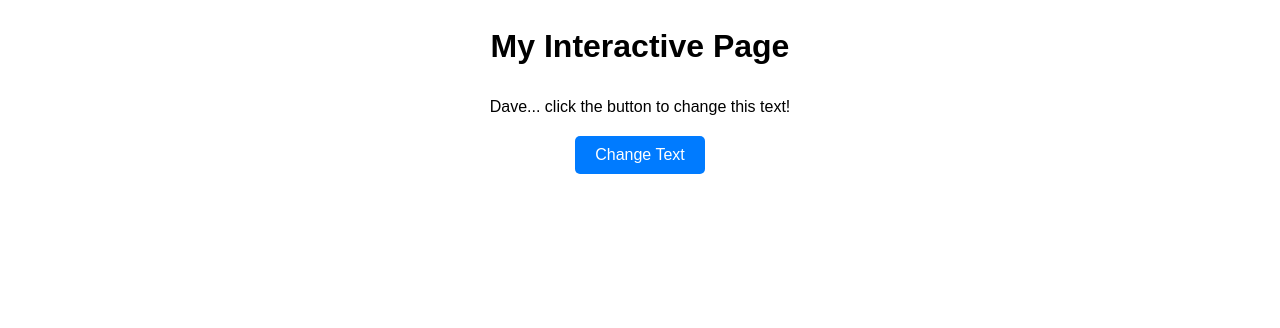
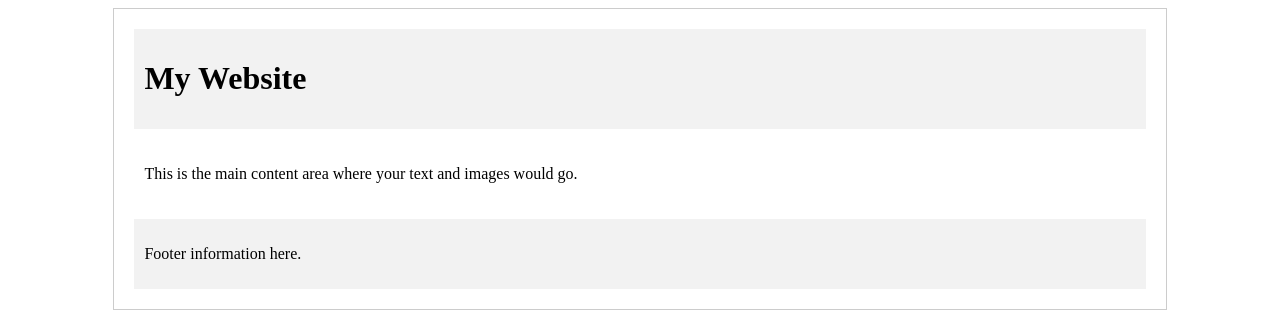
Before and after one commit to ne0busin3ss/Web, a plain HTML site: page index.html in a window 1280 px wide. Drawn offline with Linux system fonts and the light colour scheme.

Commit message:
Another Update!

```diff
--- a/index.html
+++ b/index.html
@@ -1,16 +1,37 @@
 <!DOCTYPE html>
 <html lang="en">
 <head>
-    <meta charset="UTF-8">
-    <meta name="viewport" content="width=device-width, initial-scale=1.0">
-    <title>Simple Interactive Page</title>
-    <link rel="stylesheet" href="styles.css">
+  <meta charset="UTF-8">
+  <title>Div Example</title>
+  <style>
+    .container {
+      width: 80%;
+      margin: auto;
+      border: 1px solid #ccc;
+      padding: 20px;
+    }
+    .header, .footer {
+      background-color: #f2f2f2;
+      padding: 10px;
+    }
+    .content {
+      background-color: #fff;
+      padding: 10px;
+      margin: 10px 0;
+    }
+  </style>
 </head>
 <body>
-    <h1>My Interactive Page</h1>
-    <p id="text">Dave... click the button to change this text!</p>
-    <button id="changeTextButton">Change Text</button>
-
-    <script src="script.js"></script>
+  <div class="container">
+    <div class="header">
+      <h1>My Website</h1>
+    </div>
+    <div class="content">
+      <p>This is the main content area where your text and images would go.</p>
+    </div>
+    <div class="footer">
+      <p>Footer information here.</p>
+    </div>
+  </div>
 </body>
 </html>
```
